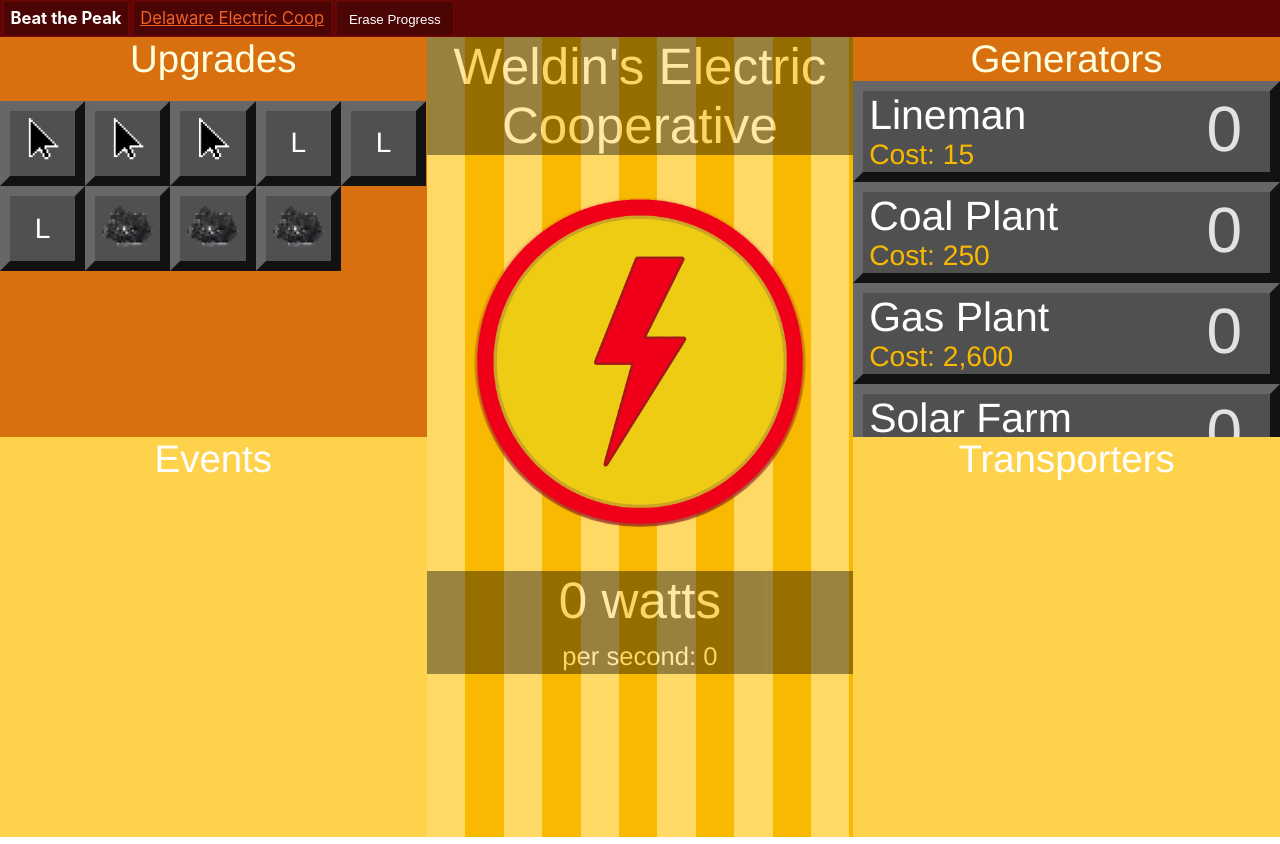
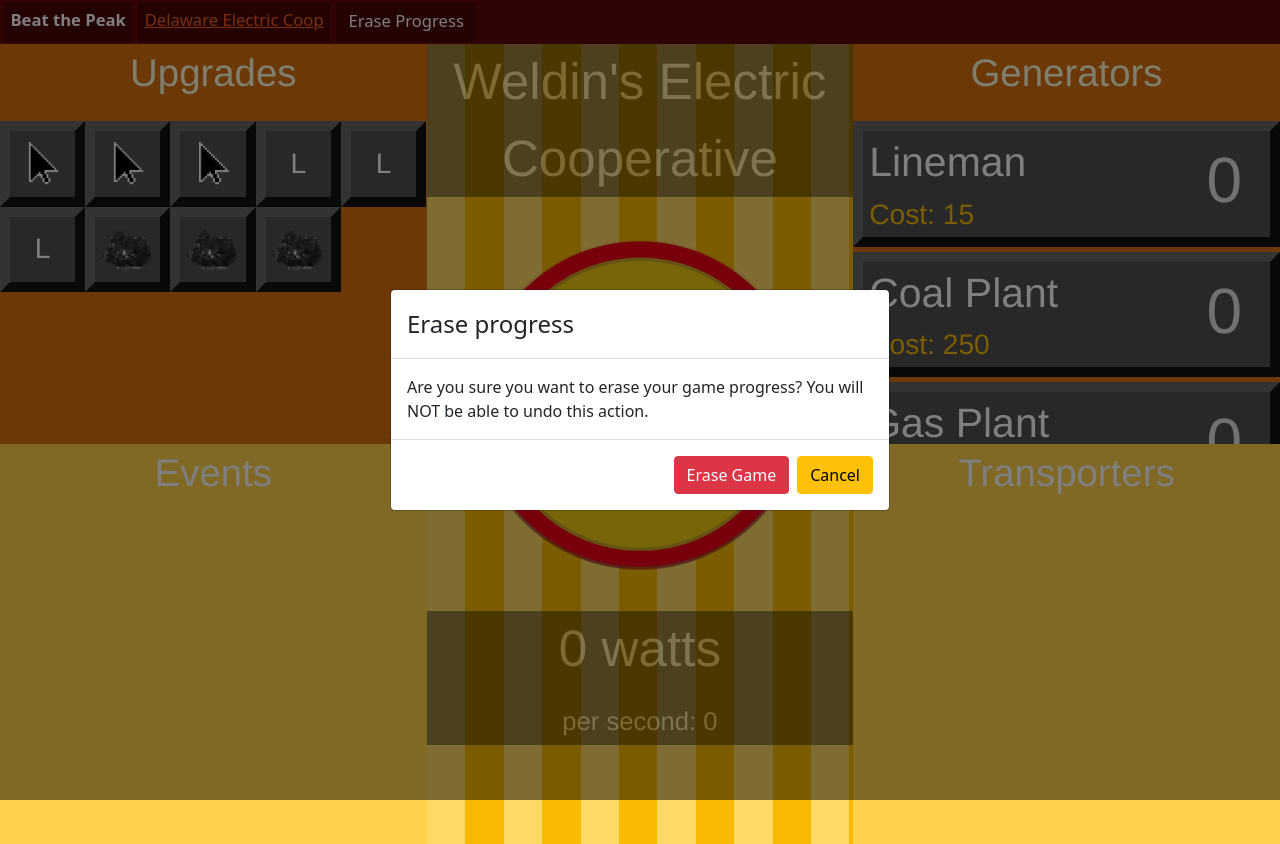
Before and after one commit to weldindunn/beat-the-peak, a React (Create React App) app: page / in a window 1280 px wide. Both pictures are taken after a click on the button "Erase Progress". Built offline with nearby package versions, Linux system fonts and the light colour scheme.

Commit message:
Added warning box to erase progress button

```diff
--- a/src/App.tsx
+++ b/src/App.tsx
@@ -1,5 +1,6 @@
 import React, { useState, useEffect } from 'react';
 import './App.css';
+import 'bootstrap/dist/css/bootstrap.min.css';
 import { ViewHub } from './components/viewHub';
 import { useFrameLoop } from './components/utilities/frameLoop';
 import { Upgrade } from "./interfaces/upgrade";
@@ -477,7 +478,6 @@
         buyUpgrade={buyUpgrade}
 
         eraseGame={eraseGame}
-        save={save}
       ></ViewHub>
     </div>
   );
--- a/src/components/menuBar.tsx
+++ b/src/components/menuBar.tsx
@@ -1,16 +1,12 @@
-import React from 'react';
+import React, { useState } from 'react';
+import { WarningModal } from './warningModal';
 
 export function MenuBar({
-    eraseGame,
-    save
+    eraseGame
 } : {
     eraseGame: () => void;
-    save: () => void;
 }): JSX.Element {
-
-    function eraseProgress(): void {
-
-    }
+    const [isWarning, setWarning] = useState<boolean>(false);
 
     return (
         <div className="menuBar">
@@ -21,7 +17,8 @@
                 <a href="https://www.delaware.coop/" target="_blank" rel="noreferrer">Delaware Electric Coop</a>
             </div>
             <div className="menuBarItem">
-                <button onClick={eraseGame}>Erase Progress</button>
+                <button onClick={() => {setWarning(true); console.log("click!");}}>Erase Progress</button>
+                <WarningModal action={eraseGame} setWarning={setWarning} isWarning={isWarning}></WarningModal>
             </div>
         </div>
     )
--- a/src/components/viewGenerators.tsx
+++ b/src/components/viewGenerators.tsx
@@ -74,7 +74,9 @@
 }): JSX.Element {
     return (
         <div className="generators">
-            <span>Generators</span>
+            <div className="title">
+                <span>Generators</span>
+            </div>
             <Generator
                 name="Lineman"
                 watts={watts}
--- a/src/components/viewHub.tsx
+++ b/src/components/viewHub.tsx
@@ -46,8 +46,7 @@
     buyGenerator,
     buyUpgrade,
 
-    eraseGame,
-    save
+    eraseGame
 } : {
     watts: number;
     wattsPerSec: number;
@@ -90,11 +89,10 @@
     buyUpgrade: (upgrade: Upgrade) => void;
 
     eraseGame: () => void;
-    save: () => void;
 }): JSX.Element {
     return (
         <>
-            <MenuBar eraseGame={eraseGame} save={save}></MenuBar>
+            <MenuBar eraseGame={eraseGame}></MenuBar>
             <div className="hub">
                 {/* Upgrades and Events */}
                 <div className="column">
--- /dev/null
+++ b/src/components/warningModal.tsx
@@ -0,0 +1,36 @@
+import React from "react";
+import { Modal, Button } from "react-bootstrap";
+
+export function WarningModal({
+    action,
+    isWarning,
+    setWarning
+} : {
+    action: () => void;
+    isWarning: boolean;
+    setWarning: (status: boolean) => void;
+}): JSX.Element {
+
+    function eraseGame(): void {
+        action();
+        setWarning(false);
+    }
+
+    return (
+        <Modal show={isWarning} animation={false} centered>
+            <Modal.Header>
+                <Modal.Title>Erase progress</Modal.Title>
+            </Modal.Header>
+
+            <Modal.Body>
+                Are you sure you want to erase your game progress?
+                You will NOT be able to undo this action.
+            </Modal.Body>
+
+            <Modal.Footer>
+                <Button variant="danger" onClick={eraseGame}>Erase Game</Button>
+                <Button variant="warning" onClick={() => setWarning(false)}>Cancel</Button>
+            </Modal.Footer>
+        </Modal>
+    )
+}
```
